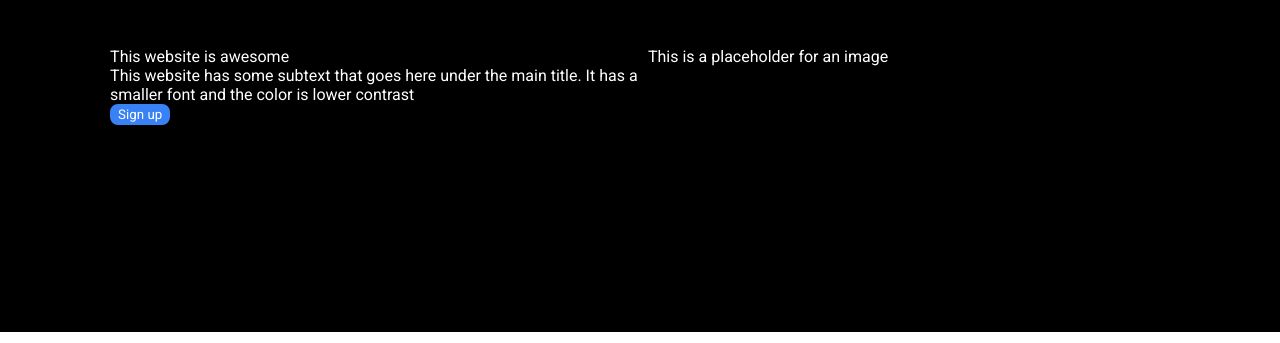
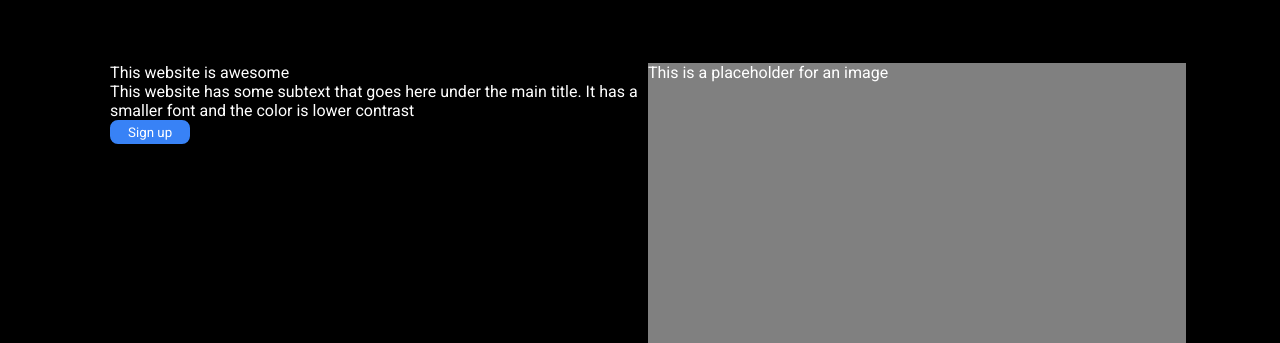
Before and after one commit to theKGS/landing-page, a plain HTML site: page index.html in a window 1280 px wide. Shown: the part 247-590 px from the top of the page. Drawn offline with Linux system fonts and the light colour scheme.

```diff
--- a/style.css
+++ b/style.css
@@ -38,12 +38,23 @@
     flex: 1;
 }
 
+.minibox > div:nth-child(1) {
+
+}
+
+.minibox > div:nth-child(2) {
+    background-color: gray;
+}
+
+
 .minibox > div > button {
     color: white;
     background-color: #3882f6;
     border-radius: 8px;
     border-color: #3882f6;
     border-style: solid;
+    width: 80px;
+    height: 24px;
 }
 
 
@@ -173,4 +184,5 @@
 
 .footer {
     flex: 1;
+    color: white;
 }
```
Also changed, not shown: index.html (+1 -1 lines).
